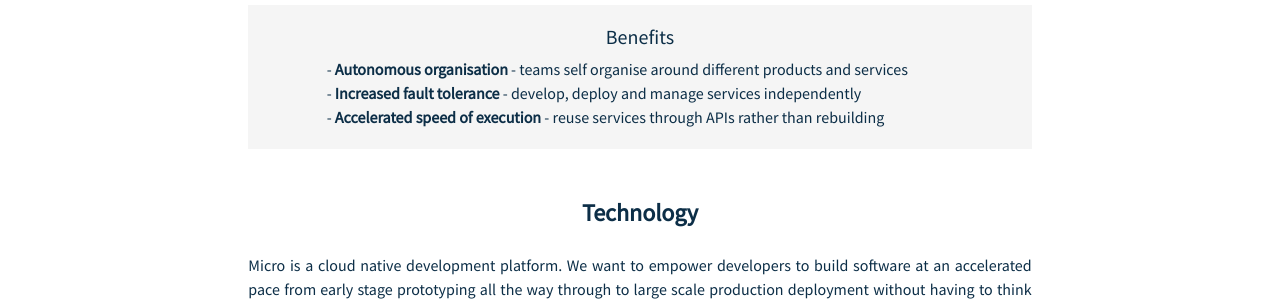
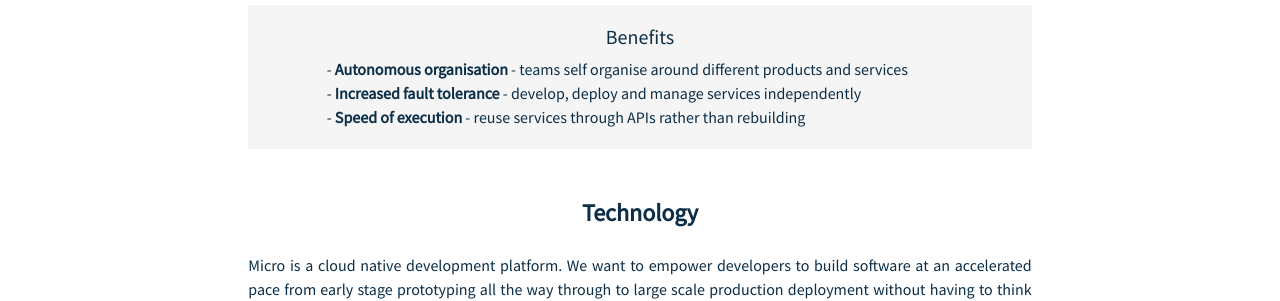
Before and after one commit to micro-community/go-micro-v2-doc, a Jekyll site: the page about.html, which Jekyll copies as it is, in a window 1280 px wide. Shown: the part 1064-1365 px from the top of the page. Built offline with Jekyll 4.4.1, drawn with Linux system fonts in a browser that asks for light colours; nearby versions of some CDN libraries.

Commit message:
update about page

```diff
--- a/about.html
+++ b/about.html
@@ -101,7 +101,7 @@
 
 				<li>- <b>Increased fault tolerance</b> - develop, deploy and manage services independently</li>
 
-				<li>- <b>Accelerated speed of execution</b> - reuse services through APIs rather than rebuilding</li>
+				<li>- <b>Speed of execution</b> - reuse services through APIs rather than rebuilding</li>
 			</ul>
 
 			<h4><b>Technology</b></h4>
```
